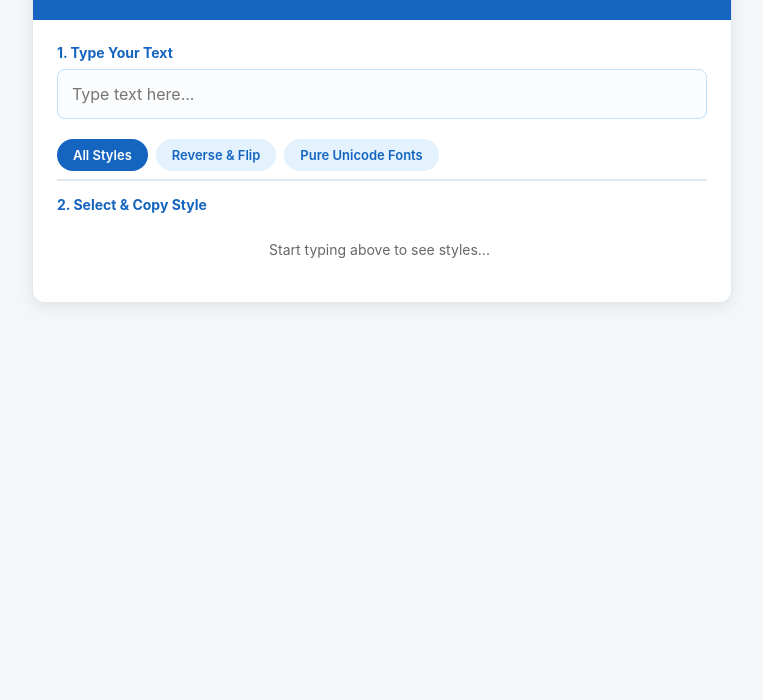
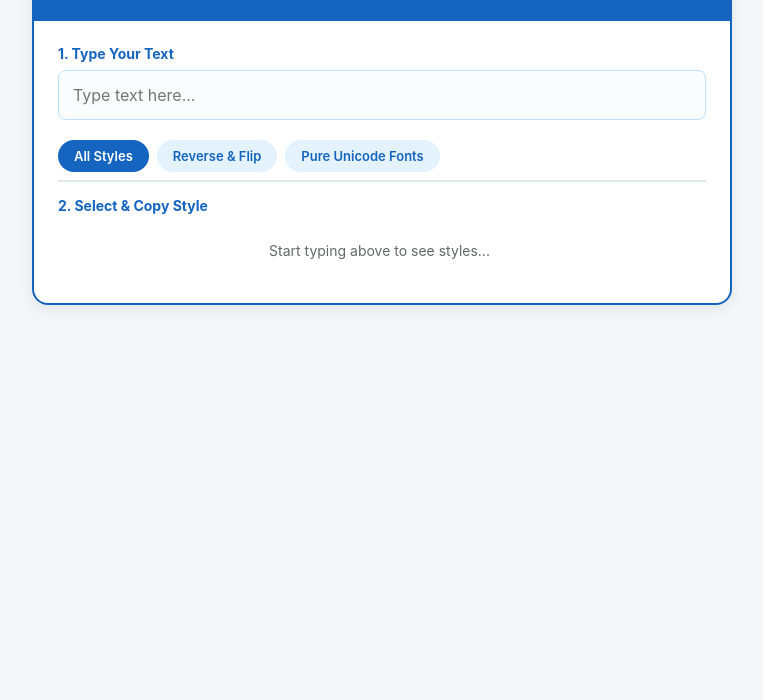
Before and after one commit to sainathkokkonda-a11y/DCallinonefancyfontgenetator, a plain HTML site: page index.html in a window 1280 px wide. Shown: the part 100-800 px from the top of the page, without its empty margins (258-1021 px from the left). Drawn offline with Linux system fonts and the light colour scheme.

Commit message:
Update border radius and border style in tool-card

```diff
--- a/style.css
+++ b/style.css
@@ -11,10 +11,10 @@ body {
   max-width: 700px;
   margin: 20px auto;
   background: #ffffff;
-  border-radius: 12px;
+  border-radius: 16px;
   box-shadow: 0 4px 15px rgba(0, 0, 0, 0.08);
   overflow: hidden;
-  border: 1px solid #e1e8ed;
+  border: 2px solid #1565c0;
 }
 .tool-header {
   background-color: #1565c0;
```
